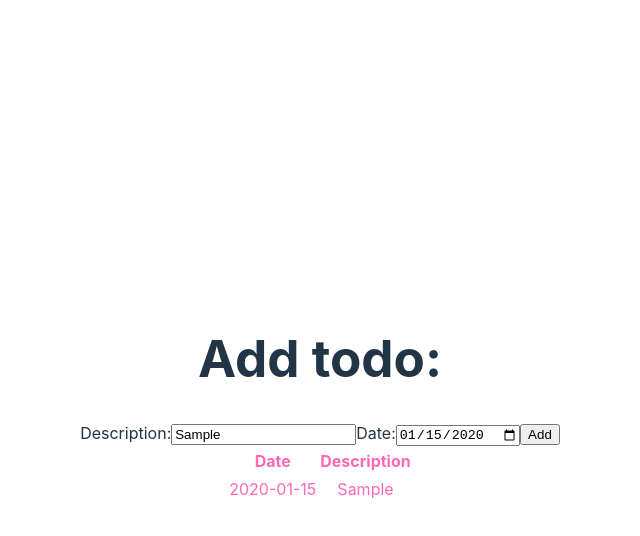
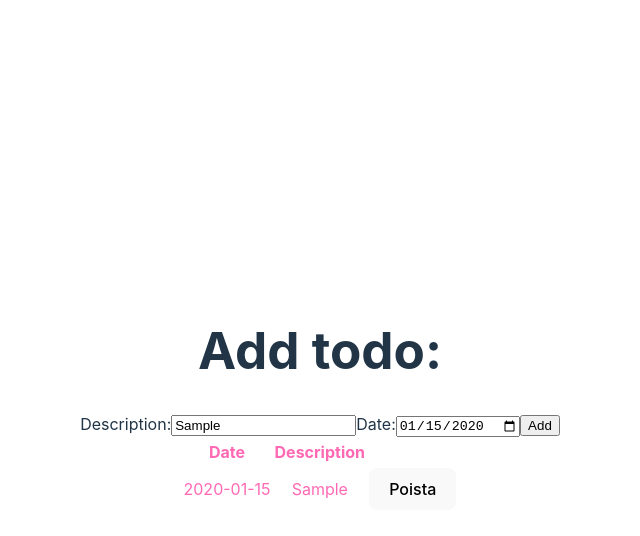
Before and after one commit to bhi116/React, a React (Vite) app in the folder todolist/: page / in a window 1280 px wide. Both pictures are taken after typing "Sample", "2020-01-15" into the empty fields and a click on the input "Add". Shown: the top 536 px of the page, without its empty margins (320-960 px from the left). Built offline with nearby package versions, Linux system fonts and the light colour scheme.

Commit message:
Delete todo

```diff
--- a/todolist/src/App.jsx
+++ b/todolist/src/App.jsx
@@ -8,7 +8,13 @@ function App() {
 
   const addTodo = (event) => {
     event.preventDefault();
+    console.log("Lisätään todo todos-taulukkoon");
     setTodos([...todos, todo]);
+  }
+
+  const removeTodo = (index) => {
+    console.log("Mennään poistamaan todo todos-taulukosta" + index);
+    setTodos(todos.filter((todo, i) => i !== index));
   }
 
   return (
@@ -33,6 +39,7 @@ function App() {
         <tr key={index}>
           <td>{todo.date}</td>
           <td>{todo.description}</td>
+          <td><button onClick={() => removeTodo(index)}>Poista</button></td>
         </tr>
         ))}
       </tbody>
```
